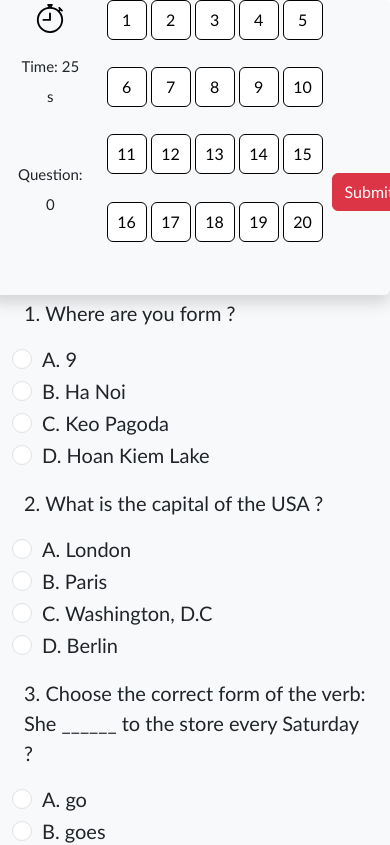
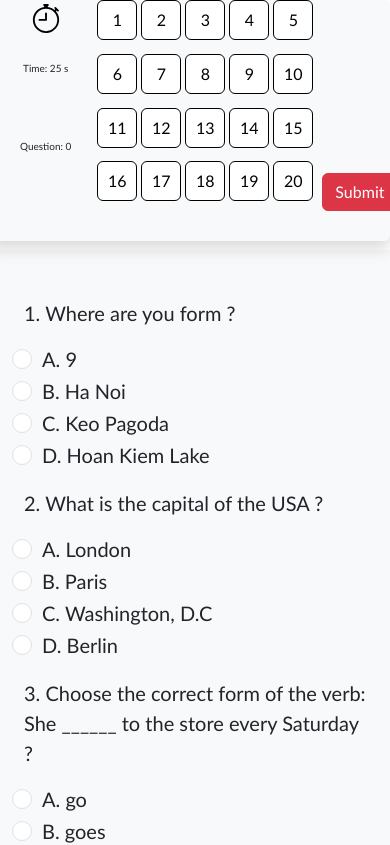
Before and after one commit to bepmai/intern, an Angular app: page /home in a window 390 px wide. Shown: the top 845 px of the page. Built offline with nearby package versions, Linux system fonts and the light colour scheme; sample sign-in values are in the browser's storage.

Commit message:
updatehome

```diff
--- a/src/app/components/home/home.component.scss
+++ b/src/app/components/home/home.component.scss
@@ -40,7 +40,7 @@
             width: 30px;
         }
         .time-answer{
-            font-size: 15px;
+            font-size: 10px;
         }
     }
     .btn-number-question {
```
